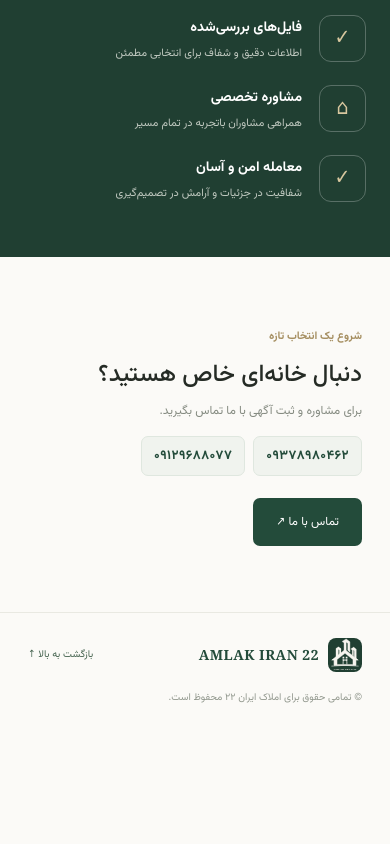
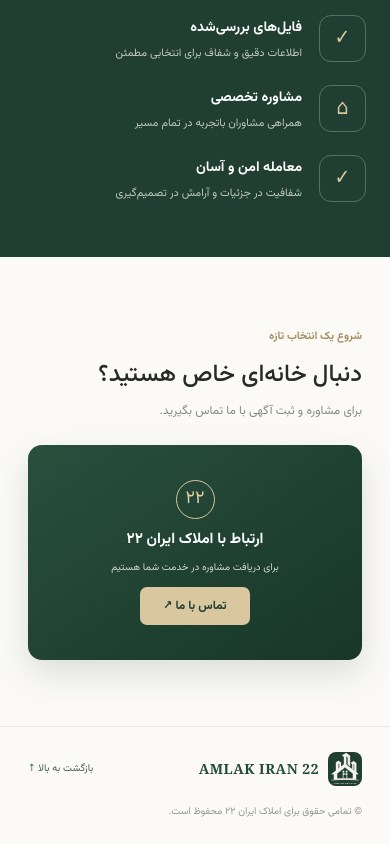
Before and after one commit to Royatvand/Amlak-iran, a React (Vite) app: page / in a window 390 px wide. Shown: the part 2431-3275 px from the top of the page. Before the commit the page ends 3161 px from the top, so only its background shows below. Built offline with nearby package versions, Linux system fonts and the light colour scheme.

Commit message:
Add animated contact flip card with phone numbers (#3)
* feat: reveal contact numbers in flip card

* style: animate contact card flip and phone details

```diff
--- a/src/App.jsx
+++ b/src/App.jsx
@@ -34,7 +34,7 @@ function Icon({type}) {
  return <svg viewBox="0 0 24 24" width="19" height="19" fill="none" stroke="currentColor" strokeWidth="1.7" strokeLinecap="round" strokeLinejoin="round">{paths[type]}</svg>
 }
 export default function App(){
- const [mode,setMode]=useState('خرید'),[region,setRegion]=useState('همه مناطق'),[neighborhood,setNeighborhood]=useState('همه محله‌ها'),[query,setQuery]=useState(''),[menu,setMenu]=useState(false)
+ const [mode,setMode]=useState('خرید'),[region,setRegion]=useState('همه مناطق'),[neighborhood,setNeighborhood]=useState('همه محله‌ها'),[query,setQuery]=useState(''),[menu,setMenu]=useState(false),[showPhones,setShowPhones]=useState(false)
  const neighborhoodOptions=region==='همه مناطق'?['همه محله‌ها',...new Set(Object.values(regions).flat())]:['همه محله‌ها',...(regions[region]||[])]
  const visible=useMemo(()=>homes.filter(x=>(region==='همه مناطق'||x.region===region)&&(neighborhood==='همه محله‌ها'||x.neighborhood===neighborhood)&&((x.title+x.place+x.neighborhood).includes(query))),[region,neighborhood,query])
  const changeRegion=e=>{setRegion(e.target.value);setNeighborhood('همه محله‌ها')}
@@ -44,6 +44,6 @@ export default function App(){
   <section className="stats"><div><b>۲٬۴۰۰+</b><small>ملک ثبت‌شده</small></div><i/><div><b>۱٬۸۰۰+</b><small>مشتری راضی</small></div><i/><div><b>۲۲</b><small>منطقه تهران</small></div><i/><div><b>۲۴/۷</b><small>پشتیبانی همراه شما</small></div></section>
   <section className="homes wrap" id="homes"><div className="section-head"><div><small>منتخب املاک ایران ۲۲</small><h2>ملک‌هایی برای <em>زندگی بهتر</em></h2><p>فایل‌های منتخب در مناطق مختلف تهران</p></div><a href="#homes">مشاهده همه فایل‌ها ←</a></div><div className="cards">{visible.map(x=><article className="property" key={x.title}><div className="photo" style={{backgroundImage:'url(https://images.unsplash.com/'+x.photo+'?auto=format&fit=crop&w=900&q=85)'}}><label>{x.tag}</label><button aria-label="علاقه‌مندی">♡</button></div><div className="details"><small>⌖ {x.place}</small><h3>{x.title}</h3><div className="features"><span>▣ {x.area} متر</span><span><Icon type="bed"/> {x.rooms} خواب</span></div><div className="price"><small>قیمت کل</small><b>{x.price} <small>تومان</small></b></div></div></article>)}</div>{!visible.length&&<p className="empty">ملکی با این فیلترها پیدا نشد؛ منطقه یا محله دیگری را انتخاب کنید.</p>}</section>
   <section className="services" id="services"><div className="service-inner"><div><small>چرا املاک ایران ۲۲؟</small><h2>مسیر خانه‌دار شدن،<br/><em>با خیال راحت</em></h2><p>از اولین جست‌وجو تا امضای قرارداد، در تمام مراحل کنار شما هستیم.</p><a href="#contact">با مشاوران ما آشنا شوید ←</a></div><div className="benefits"><article><i>✓</i><div><b>فایل‌های بررسی‌شده</b><p>اطلاعات دقیق و شفاف برای انتخابی مطمئن</p></div></article><article><i>⌂</i><div><b>مشاوره تخصصی</b><p>همراهی مشاوران باتجربه در تمام مسیر</p></div></article><article><i>✓</i><div><b>معامله امن و آسان</b><p>شفافیت در جزئیات و آرامش در تصمیم‌گیری</p></div></article></div></div></section>
-  <section className="contact wrap" id="contact"><div><small>شروع یک انتخاب تازه</small><h2>دنبال خانه‌ای خاص هستید؟</h2><p>برای مشاوره و ثبت آگهی با ما تماس بگیرید.</p><div className="contact-phones"><a href="tel:09378980462" dir="ltr">۰۹۳۷۸۹۸۰۴۶۲</a><a href="tel:09129688077" dir="ltr">۰۹۱۲۹۶۸۸۰۷۷</a></div></div><a href="tel:09378980462">تماس با ما ↗</a></section></main>
+  <section className="contact wrap" id="contact"><div><small>شروع یک انتخاب تازه</small><h2>دنبال خانه‌ای خاص هستید؟</h2><p>برای مشاوره و ثبت آگهی با ما تماس بگیرید.</p></div><div className={showPhones?'contact-flip is-flipped':'contact-flip'}><div className="contact-flip-inner"><div className="contact-face contact-front"><span className="contact-mark">۲۲</span><b>ارتباط با املاک ایران ۲۲</b><small>برای دریافت مشاوره در خدمت شما هستیم</small><button type="button" onClick={()=>setShowPhones(true)}>تماس با ما <span>↗</span></button></div><div className="contact-face contact-back"><b>با ما در تماس باشید</b><small>شکری | املاک ایران ۲۲</small><a href="tel:09378980462" dir="ltr"><span>۰۹۳۷۸۹۸۰۴۶۲</span><b>شکری</b></a><a href="tel:09129688077" dir="ltr"><span>۰۹۱۲۹۶۸۸۰۷۷</span><b>شکری</b></a><button type="button" className="back-link" onClick={()=>setShowPhones(false)}>بازگشت</button></div></div></div></section></main>
   <footer id="about"><b><img src="/logo.svg" alt=""/> AMLAK IRAN 22</b><span>© تمامی حقوق برای املاک ایران ۲۲ محفوظ است.</span><a href="#top">بازگشت به بالا ↑</a></footer></div>
 }
--- a/src/index.css
+++ b/src/index.css
@@ -18,3 +18,20 @@ footer>b img{width:34px;height:34px;border-radius:8px}
 
 .contact-phones{display:flex;gap:12px;flex-wrap:wrap;margin-top:16px}.contact-phones a{display:inline-flex;direction:ltr;background:#f0f3ee;color:#234b3a;border:1px solid #dfe7df;border-radius:7px;padding:10px 15px;font-size:14px;font-weight:700;letter-spacing:.4px}.contact-phones a:hover{background:#e4ece5}.searchrow input[readonly]{font-weight:600;color:#234b3a}
 @media(max-width:540px){.contact-phones{gap:8px}.contact-phones a{font-size:13px;padding:9px 12px}}
+
+
+/* Interactive contact flip card */
+.contact-flip{width:300px;max-width:100%;height:205px;perspective:1000px;flex-shrink:0}
+.contact-flip-inner{position:relative;width:100%;height:100%;transform-style:preserve-3d;transition:transform .7s cubic-bezier(.2,.75,.25,1)}
+.contact-flip.is-flipped .contact-flip-inner{transform:rotateY(180deg)}
+.contact-face{position:absolute;inset:0;backface-visibility:hidden;-webkit-backface-visibility:hidden;border-radius:14px;background:#203f32;color:#fff;box-shadow:0 14px 35px #203f3225;display:flex;flex-direction:column;align-items:center;justify-content:center;gap:9px;padding:18px;text-align:center}
+.contact-front{background:linear-gradient(145deg,#294f3d,#183629)}
+.contact-mark{width:39px;height:39px;border:1px solid #d8c79f;border-radius:50%;display:grid;place-items:center;color:#e1d1a8;font-size:18px}
+.contact-face>b{font-size:15px}
+.contact-face>small{font-size:10px;color:#d2d9d1}
+.contact-face button{border:0;border-radius:7px;background:#d8c79f;color:#203f32;padding:10px 23px;font:inherit;font-size:12px;font-weight:700;cursor:pointer;margin-top:3px}
+.contact-back{transform:rotateY(180deg);background:linear-gradient(145deg,#294f3d,#183629)}
+.contact-back>a{width:100%;display:flex;align-items:center;justify-content:space-between;gap:10px;padding:9px 12px;border:1px solid #ffffff35;border-radius:7px;color:#fff;font-size:14px;letter-spacing:.4px}
+.contact-back>a b{font-size:12px;color:#e2d2a9;letter-spacing:0}
+.contact-face .back-link{background:transparent;color:#e2d2a9;padding:3px 10px;font-size:10px}
+@media(max-width:540px){.contact-flip{width:100%;height:215px}.contact{gap:25px}}
```
